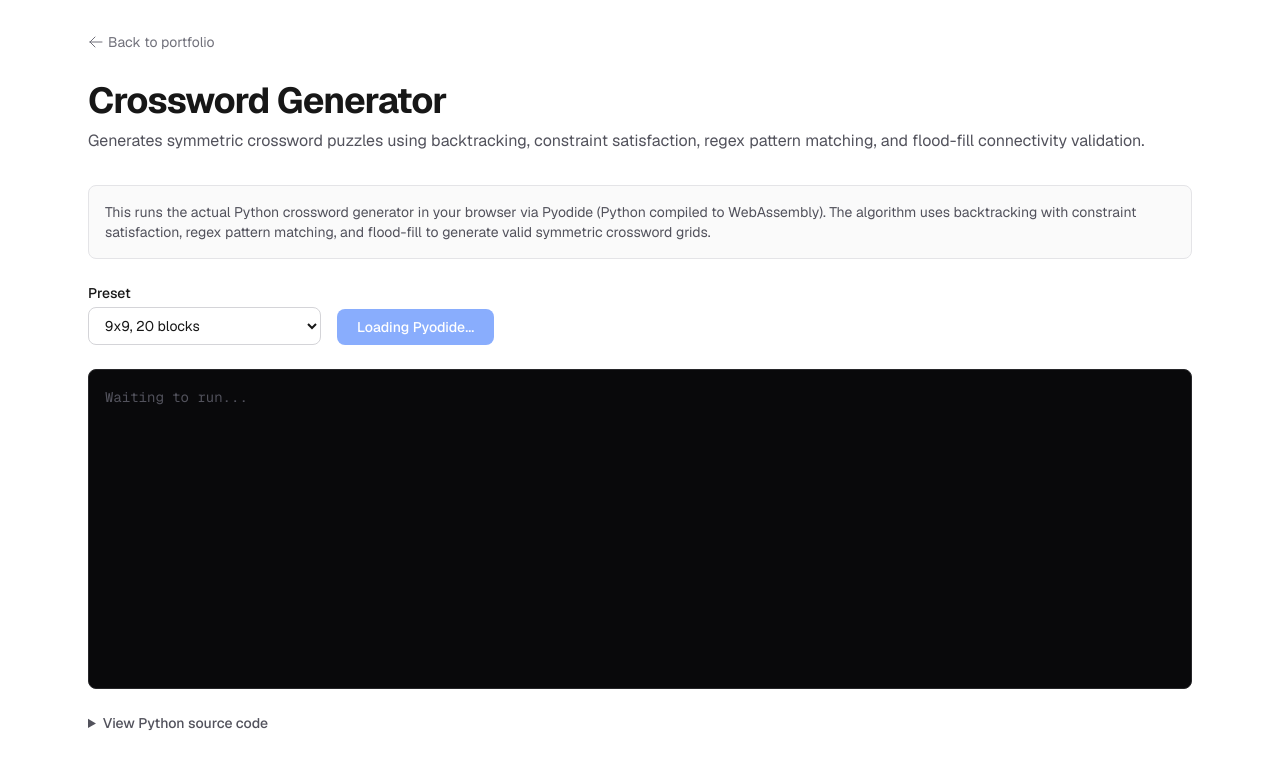
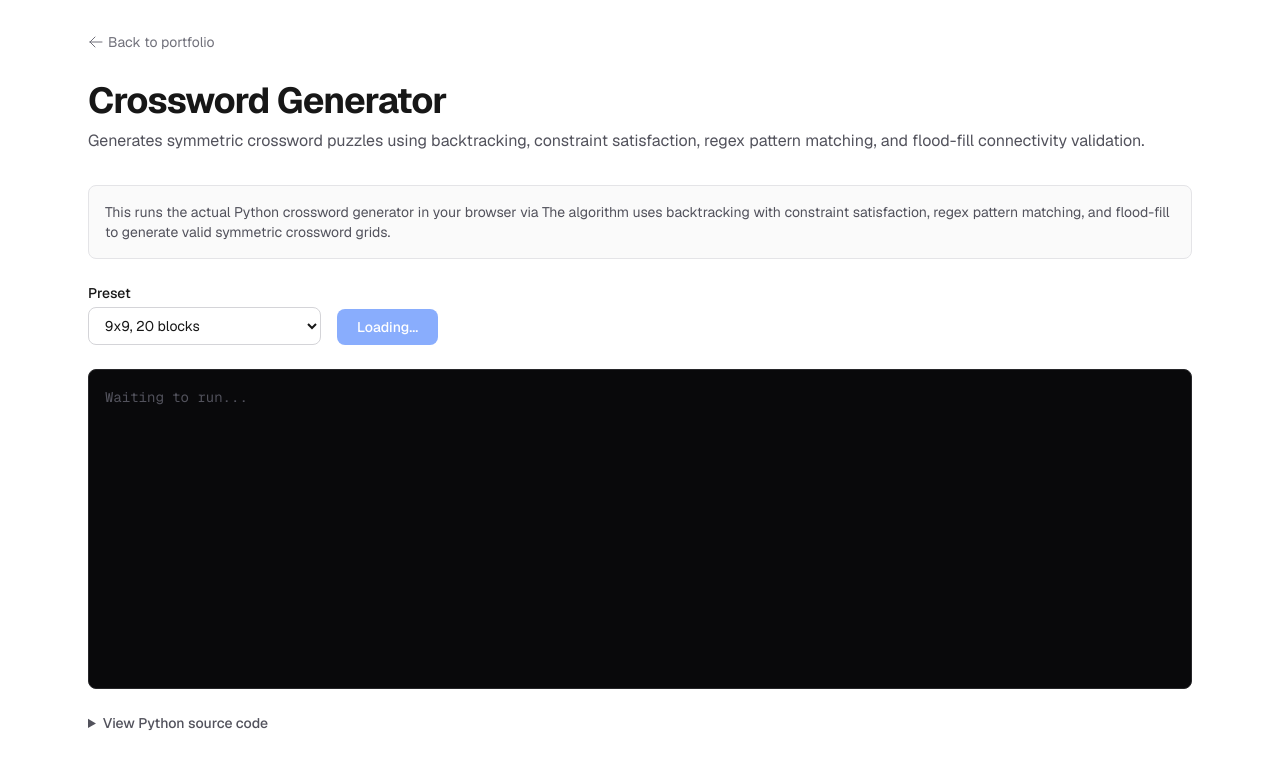
Before and after one commit to pelavarthi/portfolio, a Next.js app: page /projects/crossword in a window 1280 px wide. Shown: the top 768 px of the page. Built offline with nearby package versions, Linux system fonts and the light colour scheme.

Commit message:
Remove all user-facing Pyodide mentions from demo pages

```diff
--- a/src/app/projects/othello/page.tsx
+++ b/src/app/projects/othello/page.tsx
@@ -12,7 +12,7 @@
   return (
     <DemoLayout
       title="Othello AI"
-      description="Play against an AI that uses alpha-beta pruning to search the game tree. The AI logic is the actual Python code running in your browser via Pyodide."
+      description="Play against an AI that uses alpha-beta pruning to search the game tree. The AI logic is the actual Python code running directly in your browser."
     >
       <OthelloDemo />
     </DemoLayout>
--- a/src/app/projects/railroad/page.tsx
+++ b/src/app/projects/railroad/page.tsx
@@ -12,7 +12,7 @@
   return (
     <DemoLayout
       title="Railroad Pathfinding"
-      description="Visualize pathfinding algorithms on a real US railroad network. The Python algorithms run in your browser via Pyodide, drawing exploration and final paths on the canvas."
+      description="Visualize pathfinding algorithms on a real US railroad network. The Python algorithms run directly in your browser, drawing exploration and final paths on the canvas."
     >
       <RailroadDemo />
     </DemoLayout>
--- a/src/components/demos/crossword/CrosswordDemo.tsx
+++ b/src/components/demos/crossword/CrosswordDemo.tsx
@@ -315,9 +315,9 @@
         <div className="rounded-lg border border-zinc-200 bg-zinc-50 p-4 dark:border-zinc-800 dark:bg-zinc-900">
           <p className="text-sm text-zinc-600 dark:text-zinc-400">
             This runs the actual Python crossword generator in your browser via
-            Pyodide (Python compiled to WebAssembly). The algorithm uses
-            backtracking with constraint satisfaction, regex pattern matching,
-            and flood-fill to generate valid symmetric crossword grids.
+            The algorithm uses backtracking with constraint satisfaction,
+            regex pattern matching, and flood-fill to generate valid symmetric
+            crossword grids.
           </p>
         </div>
 
@@ -347,7 +347,7 @@
               : loading
                 ? "Loading Python..."
                 : !pyodideLoaded
-                  ? "Loading Pyodide..."
+                  ? "Loading..."
                   : "Generate Crossword"}
           </button>
         </div>
--- a/src/components/demos/neural-network/NeuralNetworkDemo.tsx
+++ b/src/components/demos/neural-network/NeuralNetworkDemo.tsx
@@ -225,7 +225,7 @@
               : loading
                 ? "Loading Python..."
                 : !pyodideLoaded
-                  ? "Loading Pyodide..."
+                  ? "Loading..."
                   : "Train Network"}
           </button>
         </div>
--- a/src/components/demos/othello/OthelloDemo.tsx
+++ b/src/components/demos/othello/OthelloDemo.tsx
@@ -372,7 +372,7 @@
         <div className="rounded-lg border border-zinc-200 bg-zinc-50 p-4 dark:border-zinc-800 dark:bg-zinc-900">
           <p className="text-sm text-zinc-600 dark:text-zinc-400">
             The AI opponent uses Pranav&apos;s actual Python alpha-beta pruning
-            code, running in your browser via Pyodide. You play as Black
+            code running directly in your browser. You play as Black
             (first move). The AI thinks several moves ahead using minimax with
             alpha-beta pruning.
           </p>
--- a/src/components/demos/railroad/RailroadDemo.tsx
+++ b/src/components/demos/railroad/RailroadDemo.tsx
@@ -462,7 +462,7 @@
           <p className="text-sm text-zinc-600 dark:text-zinc-400">
             This visualizes pathfinding on a real US railroad network with{" "}
             {cities.length || "..."} cities. The Python search algorithms
-            (BFS, A*, bidirectional variants) run in your browser via Pyodide,
+            (BFS, A*, bidirectional variants) run directly in your browser,
             drawing explored edges in real-time. The final shortest path is
             drawn in red.
           </p>
```
